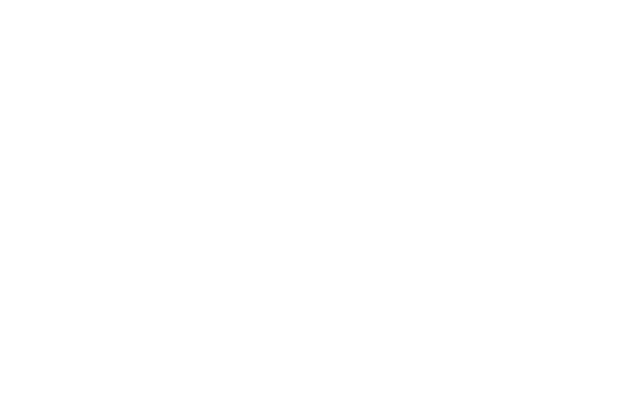
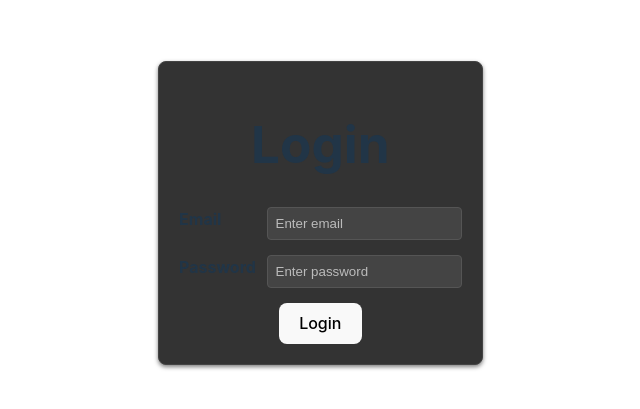
Before and after one commit to kimminki10/newsgen, a React (Vite) app in the folder frontend/: page /login in a window 1280 px wide. Before the commit this address had no page. Shown: the part 187-596 px from the top of the page, without its empty margins (325-965 px from the left). Built offline with nearby package versions, Linux system fonts and the light colour scheme.

Commit message:
feat: add login page

```diff
--- a/frontend/src/App.jsx
+++ b/frontend/src/App.jsx
@@ -1,6 +1,7 @@
 import React from 'react'
 import { BrowserRouter as Router, Route, Routes } from 'react-router-dom'
 import Home from './components/Home'
+import Login from './components/Login'
 import './App.css'
 
 function App() {
@@ -9,6 +10,7 @@
       <Router>
         <Routes>
           <Route path="/" element={<Home />} />
+          <Route path="/login" element={<Login />} />
         </Routes>
       </Router>
     </>
--- /dev/null
+++ b/frontend/src/components/Login.css
@@ -0,0 +1,38 @@
+.login-container {
+    display: flex;
+    flex-direction: column;
+    align-items: center;
+    width: 90%;
+    max-width: 400px;
+    margin: 0 auto;
+    padding: 20px;
+    border: 1px solid #444;
+    border-radius: 8px;
+    box-shadow: 0 2px 4px rgba(0, 0, 0, 0.5);
+    background-color: #333;
+}
+
+.text-box {
+    display: flex;
+    flex-direction: row;
+    margin-bottom: 15px;
+    justify-content: space-between;
+    width: 100%;
+}
+
+.text-box label {
+    margin-bottom: 5px;
+    font-weight: bold;
+}
+
+.text-box input {
+    padding: 8px;
+    border: 1px solid #555;
+    border-radius: 4px;
+    box-sizing: border-box;
+    background-color: #444;
+}
+
+.text-box input::placeholder {
+    color: #bbb;
+}
--- /dev/null
+++ b/frontend/src/components/Login.jsx
@@ -0,0 +1,24 @@
+import React from 'react';
+import './Login.css';
+
+const TextBox = ({ label, type, placeholder, value, onChange }) => {
+    return (
+        <div className='text-box'>
+            <label>{label}</label>
+            <input type={type} placeholder={placeholder} value={value} onChange={onChange} />
+        </div>
+    );
+}
+
+const Login = () => {
+    return (
+        <div className='login-container'>
+            <h1>Login</h1>
+            <TextBox label="Email" type="email" placeholder="Enter email" />
+            <TextBox label="Password" type="password" placeholder="Enter password" />
+            <button>Login</button>
+        </div>
+    );
+};
+
+export default Login;
```
